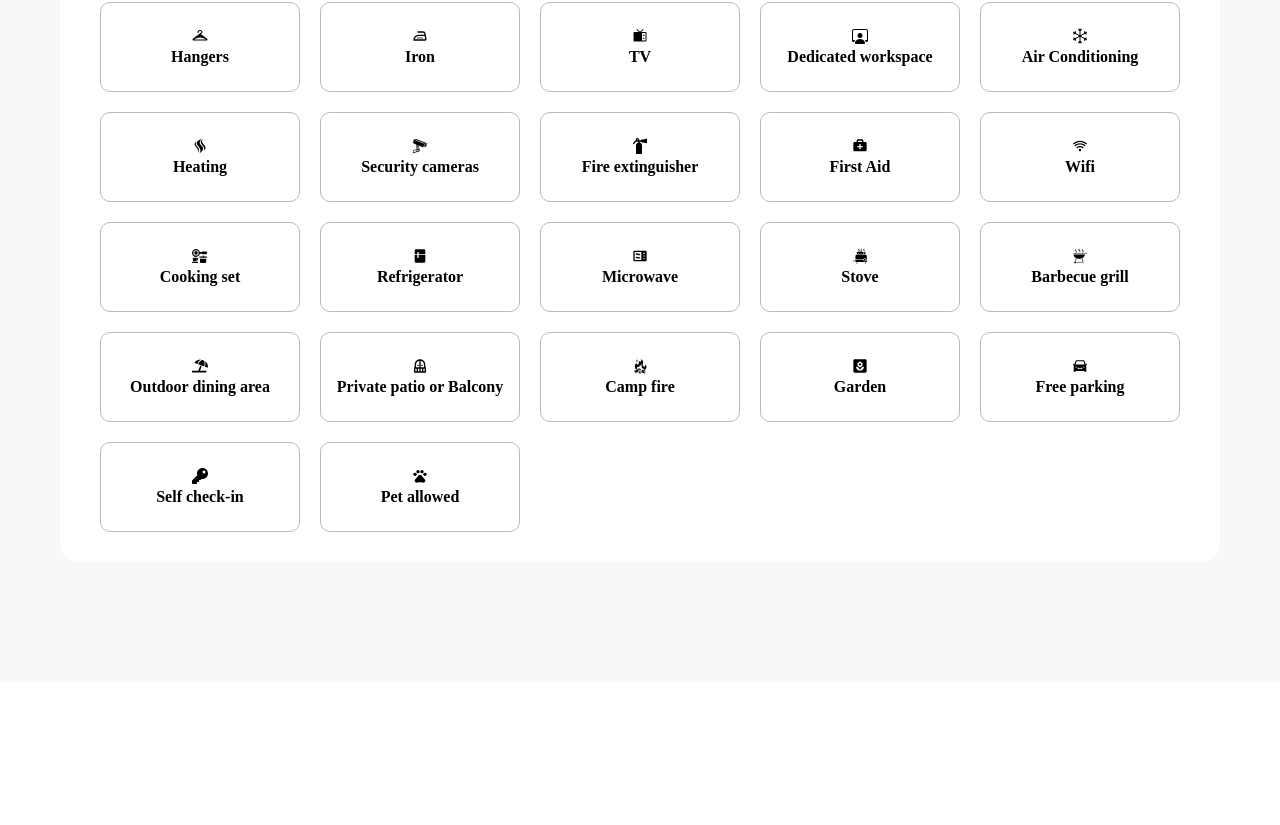
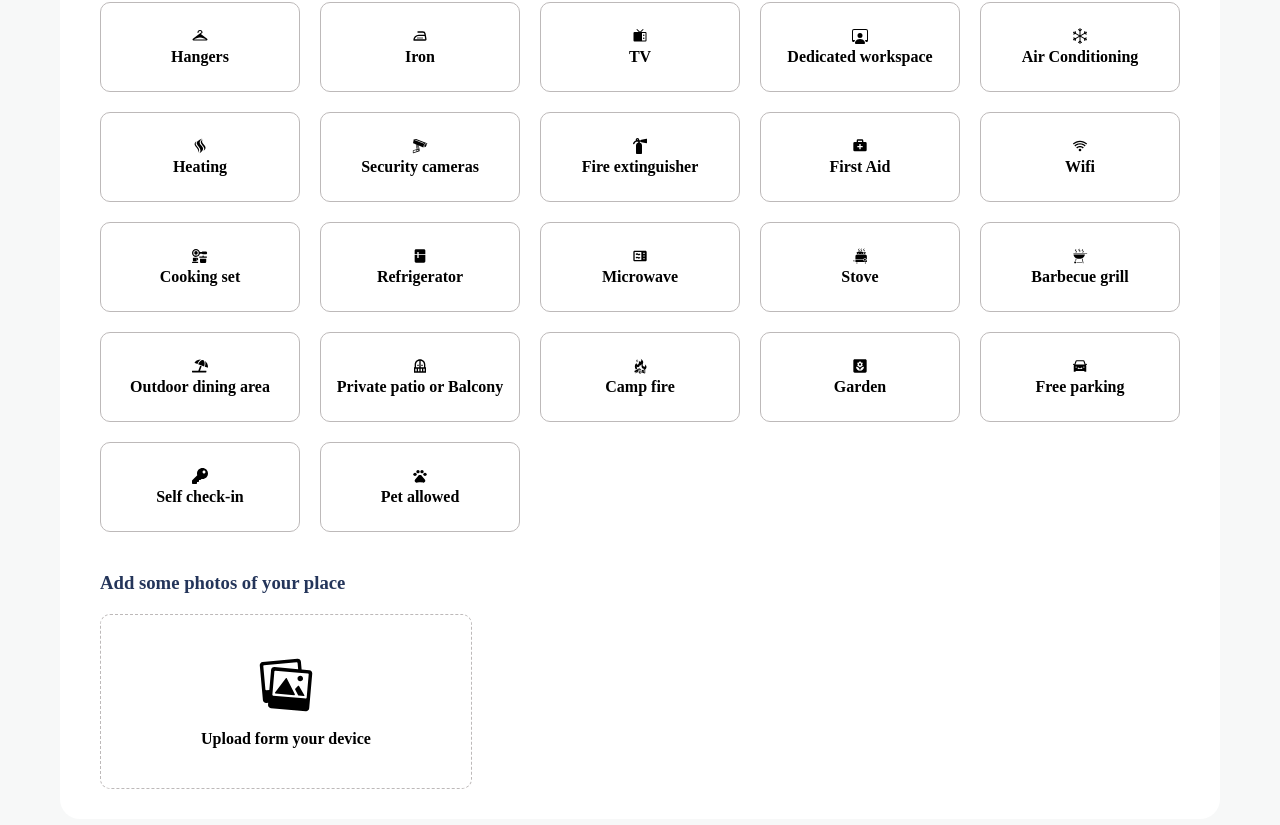
Before and after one commit to SachindaBandara/Home-Rental-Full-Stack-Application-in-MERN, a React (Create React App) app in the folder client/: page /create-listing in a window 1280 px wide. Shown: the part 1910-2735 px from the top of the page. Before the commit the page ends 2592 px from the top, so only its background shows below. Built offline with nearby package versions, Linux system fonts and the light colour scheme.

Commit message:
create image uploader in listing page

```diff
--- a/client/package.json
+++ b/client/package.json
@@ -13,6 +13,7 @@
     "@testing-library/user-event": "^13.5.0",
     "ajv": "^8.17.1",
     "react": "^18.3.1",
+    "react-beautiful-dnd": "^13.1.1",
     "react-dom": "^18.3.1",
     "react-icons": "^5.3.0",
     "react-redux": "^9.1.2",
--- a/client/src/pages/CreateListing.jsx
+++ b/client/src/pages/CreateListing.jsx
@@ -4,12 +4,37 @@ import Navbar from "../components/Navbar";
 import { categories, types, facilities } from "../data";
 import { RemoveCircleOutline, AddCircleOutline } from "@mui/icons-material";
 import variables from "../styles/variables.scss";
+import { DragDropContext, Draggable, Droppable } from "react-beautiful-dnd";
+import { IoIosImages } from "react-icons/io";
 
 const CreateListing = () => {
   const [guestCount, setGuestCount] = useState(1);
   const [bedroomCount, setBedroomCount] = useState(1);
   const [bedCount, setBedCount] = useState(1);
   const [bathroomCount, setBathroomCount] = useState(1);
+
+  const [photos, setPhotos] = useState([]);
+
+  const handleUploadPhotos = (e) => {
+    const newPhotos = e.target.files;
+    setPhotos((prevPhotos) => [...prevPhotos, ...newPhotos]);
+  };
+
+  const handleDragPhoto = (result) => {
+    if (!result.destination) return;
+
+    const items = Array.from(photos);
+    const [reorderedItem] = items.splice(result.source.index, 1);
+    items.splice(result.destination.index, 0, reorderedItem);
+
+    setPhotos(items);
+  };
+
+  const handleRemovePhotos = (indexToRemove) => {
+    setPhotos((prevPhotos) =>
+      prevPhotos.filter((_, index) => index !== indexToRemove)
+    );
+  };
 
   return (
     <>
@@ -212,10 +237,64 @@ const CreateListing = () => {
               {facilities?.map((item, index) => (
                 <div className="facility" key={index}>
                   <div className="faciliti_icon">{item.icon}</div>
-                 <p>{item.name}</p>
+                  <p>{item.name}</p>
                 </div>
               ))}
             </div>
+
+            <h3>Add some photos of your place</h3>
+            <DragDropContext onDragEnd={handleDragPhoto}>
+              <Droppable droppableId="photos" direction="horizontal">
+                {(provided) => (
+                  <div
+                    className="photos"
+                    {...provided.droppableProps}
+                    ref={provided.innerRef}
+                  >
+                    {photos.length < 1 && (
+                      <>
+                        <input
+                          id="image"
+                          type="file"
+                          style={{ display: "none" }}
+                          accept="image/*"
+                          onChange={handleUploadPhotos}
+                          multiple
+                        />
+                        <label htmlFor="image" className="alone">
+                          <div className="icon">
+                            <IoIosImages />
+                          </div>
+                          <p>Upload form your device</p>
+                        </label>
+                      </>
+                    )}
+
+                    {photos.map((photos, index) => {
+                      return (
+                        <Draggable
+                          key={index}
+                          draggableId={index.toString()}
+                          index={index}
+                        >
+                          {(provided) => (
+                            <div
+                              className="photos"
+                              ref={provided.innerRef}
+                              {...provided.draggableProps}
+                              {...provided.dragHandleProps}
+                            >
+                                <img src={URL.createObjectURL(photo)} alt="place" />
+                            </div>
+                          )}
+
+                        </Draggable>
+                      );
+                    })}
+                  </div>
+                )}
+              </Droppable>
+            </DragDropContext>
           </div>
         </form>
       </div>
```
Also changed, not shown: 1 other file (tests, documents, lock files or other folders).
